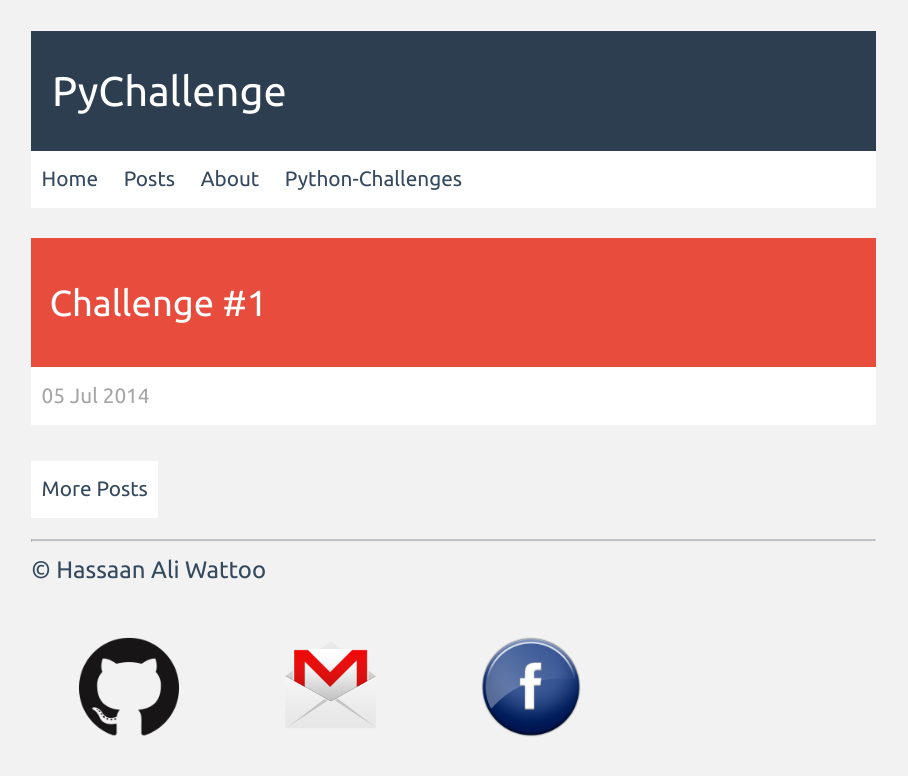
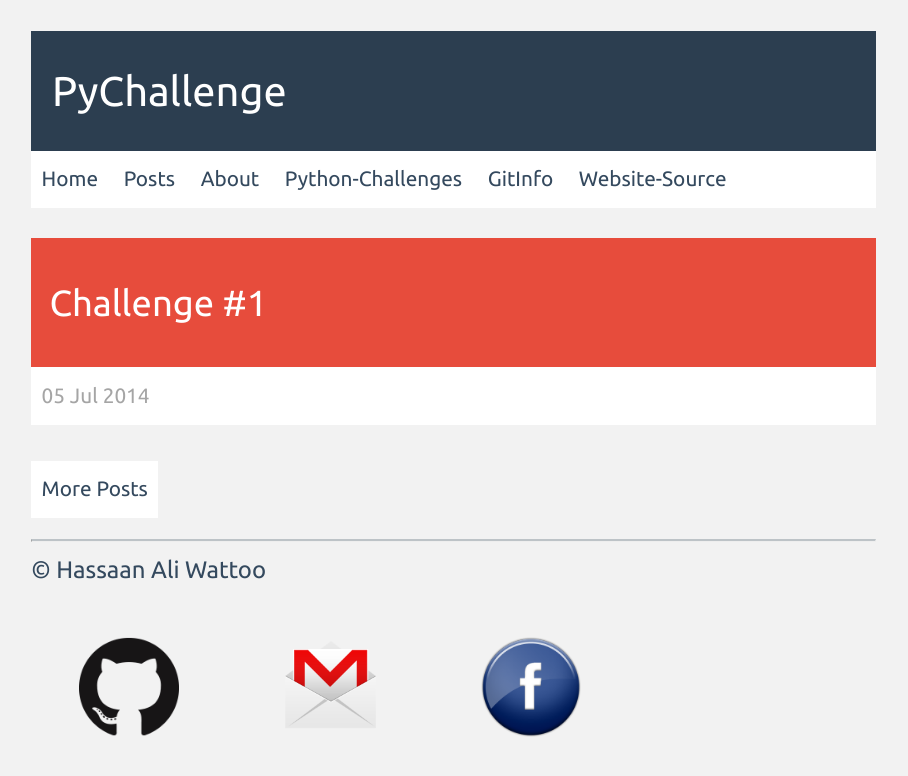
Before and after one commit to hassaanaliw/hassaanaliw.github.io, a Jekyll site: the page built from index.html, in a window 1280 px wide. Shown: the top 776 px of the page, without its empty margins (0-908 px from the left). Built offline with Jekyll 4.4.1, drawn with Linux system fonts in a browser that asks for light colours; Markdown is read by kramdown in place of the engine named in the settings.

Commit message:
Add new links

```diff
--- a/_layouts/default.html
+++ b/_layouts/default.html
@@ -45,6 +45,17 @@
             </a>
            </li>
 
+          <li class="item ">
+            <a href="https://github.com/hassaanaliw/GitInfo">
+              GitInfo
+            </a>
+           </li>
+        <li class="item ">
+            <a href="https://github.com/hassaanaliw/hassaanaliw.github.io">
+              Website-Source
+            </a>
+           </li>
+
         </ul>
       </nav>
     </header>
```
